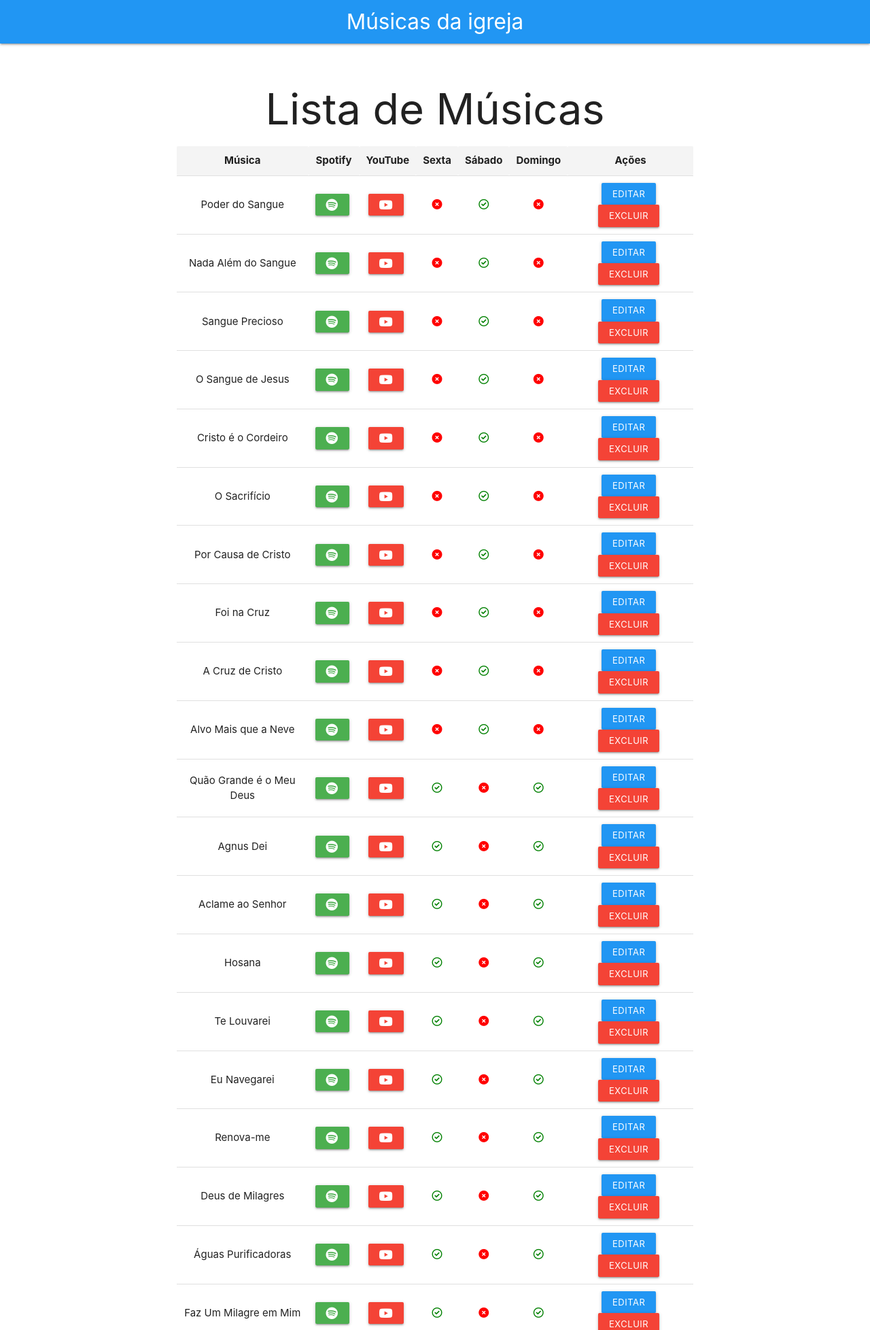
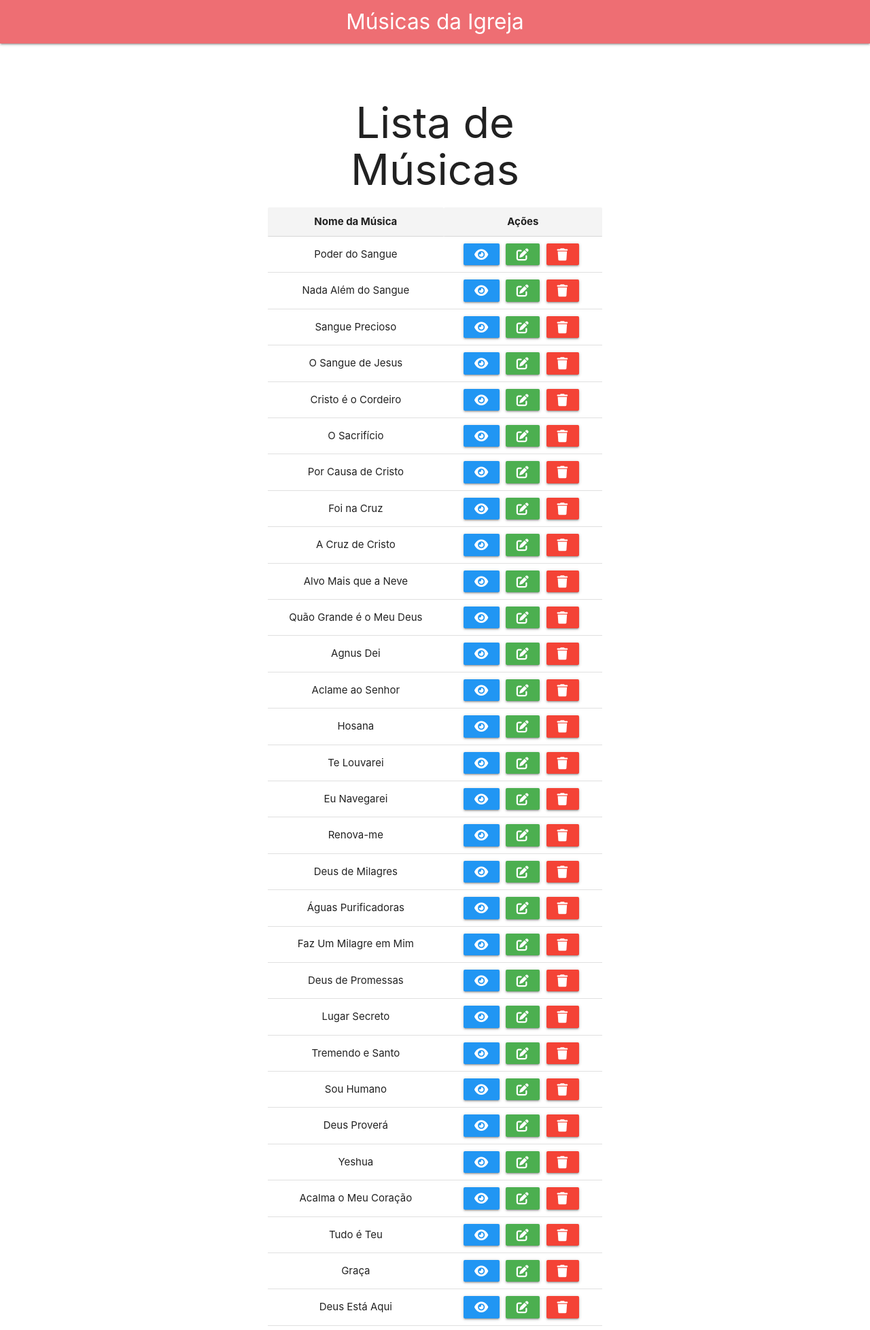
Before and after one commit to lucasleirbag/musicas_igreja, a FastAPI app: page / in a window 1280 px wide. Shown: the top 1956 px of the page at 68% size. Run offline with FastAPI, Linux system fonts and the light colour scheme.

```diff
--- a/app/templates/base.html
+++ b/app/templates/base.html
@@ -11,12 +11,11 @@
     <!-- Custom CSS -->
     <link rel="stylesheet" href="/static/css/styles.css">
     <link rel="stylesheet" href="https://cdnjs.cloudflare.com/ajax/libs/font-awesome/6.0.0-beta3/css/all.min.css">
-    <link rel="stylesheet" href="https://cdnjs.cloudflare.com/ajax/libs/font-awesome/6.0.0-beta3/css/all.min.css">
 </head>
 <body>
     <nav>
-        <div class="nav-wrapper blue ">
-            <a href="/" class="brand-logo center">Músicas da igreja</a>
+        <div class="nav-wrapper">
+            <a href="/" class="brand-logo center">Músicas da Igreja</a>
         </div>
     </nav>
     <div class="container">
@@ -24,5 +23,11 @@
     </div>
     <!-- Materialize JS -->
     <script src="https://cdnjs.cloudflare.com/ajax/libs/materialize/1.0.0/js/materialize.min.js"></script>
+    <script>
+        document.addEventListener('DOMContentLoaded', function() {
+            var elems = document.querySelectorAll('.modal');
+            var instances = M.Modal.init(elems);
+        });
+    </script>
 </body>
 </html>
--- a/app/templates/index.html
+++ b/app/templates/index.html
@@ -3,6 +3,7 @@
 {% block title %}Lista de Músicas{% endblock %}
 
 {% block content %}
+<div class="container">
     <h1>Lista de Músicas</h1>
     {% if message %}
         <div class="card-panel teal lighten-2">{{ message }}</div>
@@ -10,55 +11,37 @@
     <table class="highlight centered responsive-table">
         <thead>
             <tr>
-            <th>Música</th>
-            <th>Spotify</th>
-            <th>YouTube</th>
-            <th>Sexta</th>
-            <th>Sábado</th>
-            <th>Domingo</th>
+                <th>Nome da Música</th>
                 <th>Ações</th>
             </tr>
         </thead>
         <tbody>
             {% for musica in musicas %}
             <tr>
-            <td data-label="Nome da Música">{{ musica.nome }}</td>
-            <td data-label="Link Spotify"><a href="{{ musica.link_spotify }}" class="waves-effect waves-light btn-small green"><i class="fab fa-spotify"></i></a></td>
-            <td data-label="Link YouTube"><a href="{{ musica.link_youtube }}" class="waves-effect waves-light btn-small red"><i class="fab fa-youtube"></i></a></td>
-            <td data-label="Preferência Sexta">
-                {% if musica.preferencia_sexta == 1 %}
-                    <i class="fa-regular fa-circle-check" style="color: green;"></i>
-                {% elif musica.preferencia_sexta == 0 %}
-                    <i class="fa-solid fa-circle-xmark" style="color: red;"></i>
-                {% else %}
-                    {{ musica.preferencia_sexta }}
-                {% endif %}
-            </td>
-            <td data-label="Preferência Sábado">
-                {% if musica.preferencia_sabado == 1 %}
-                    <i class="fa-regular fa-circle-check" style="color: green;"></i>
-                {% elif musica.preferencia_sabado == 0 %}
-                    <i class="fa-solid fa-circle-xmark" style="color: red;"></i>
-                {% else %}
-                    {{ musica.preferencia_sabado }}
-                {% endif %}
-            </td>
-            <td data-label="Preferência Domingo">
-                {% if musica.preferencia_domingo == 1 %}
-                    <i class="fa-regular fa-circle-check" style="color: green;"></i>
-                {% elif musica.preferencia_domingo == 0 %}
-                    <i class="fa-solid fa-circle-xmark" style="color: red;"></i>
-                {% else %}
-                    {{ musica.preferencia_domingo }}
-                {% endif %}
-            </td>
-            <td data-label="Ações">
-                <a href="/editar_musica/{{ musica.id }}" class="waves-effect waves-light btn-small blue">Editar</a>
+                <td>{{ musica.nome }}</td>
+                <td>
+                    <a href="#modal{{ musica.id }}" class="waves-effect waves-light btn-small blue modal-trigger"><i class="fa-solid fa-eye"></i></a>
+                    <a href="/editar_musica/{{ musica.id }}" class="waves-effect waves-light btn-small green"><i class="fa-solid fa-pen-to-square"></i></a>
                     <form action="/excluir_musica/{{ musica.id }}" method="post" style="display:inline;">
-                    <button type="submit" class="waves-effect waves-light btn-small red">Excluir</button>
+                        <button type="submit" class="waves-effect waves-light btn-small red"><i class="fa-solid fa-trash"></i></button>
                     </form>
                 </td>
             </tr>
+
+            <!-- Modal Structure -->
+            <div id="modal{{ musica.id }}" class="modal">
+                <div class="modal-content">
+                    <h4>{{ musica.nome }}</h4>
+                    <p><strong>Spotify:</strong> <a href="{{ musica.link_spotify }}" target="_blank">{{ musica.link_spotify }}</a></p>
+                    <p><strong>YouTube:</strong> <a href="{{ musica.link_youtube }}" target="_blank">{{ musica.link_youtube }}</a></p>
+                    <p><strong>Preferência Sexta:</strong> {% if musica.preferencia_sexta == 1 %}<i class="material-icons">check</i>{% else %}<i class="material-icons">close</i>{% endif %}</p>
+                    <p><strong>Preferência Sábado:</strong> {% if musica.preferencia_sabado == 1 %}<i class="material-icons">check</i>{% else %}<i class="material-icons">close</i>{% endif %}</p>
+                    <p><strong>Preferência Domingo:</strong> {% if musica.preferencia_domingo == 1 %}<i class="material-icons">check</i>{% else %}<i class="material-icons">close</i>{% endif %}</p>
+                </div>
+                <div class="modal-footer">
+                    <a href="#!" class="modal-close waves-effect waves-green btn-flat">Fechar</a>
+                </div>
+            </div>
             {% endfor %}
         </tbody>
     </table>
@@ -70,4 +53,5 @@
             <button type="submit" class="waves-effect waves-light btn blue">Sortear Músicas</button>
         </form>
     </div>
+</div>
 {% endblock %}
```
Also changed, not shown: app/services/musica_service.py (+5 -3 lines), app/static/css/styles.css (+13 -26 lines), comandos.sql (added, +48 -0 lines), musicas.db. Lines whose indentation alone changed are shown as unchanged.
